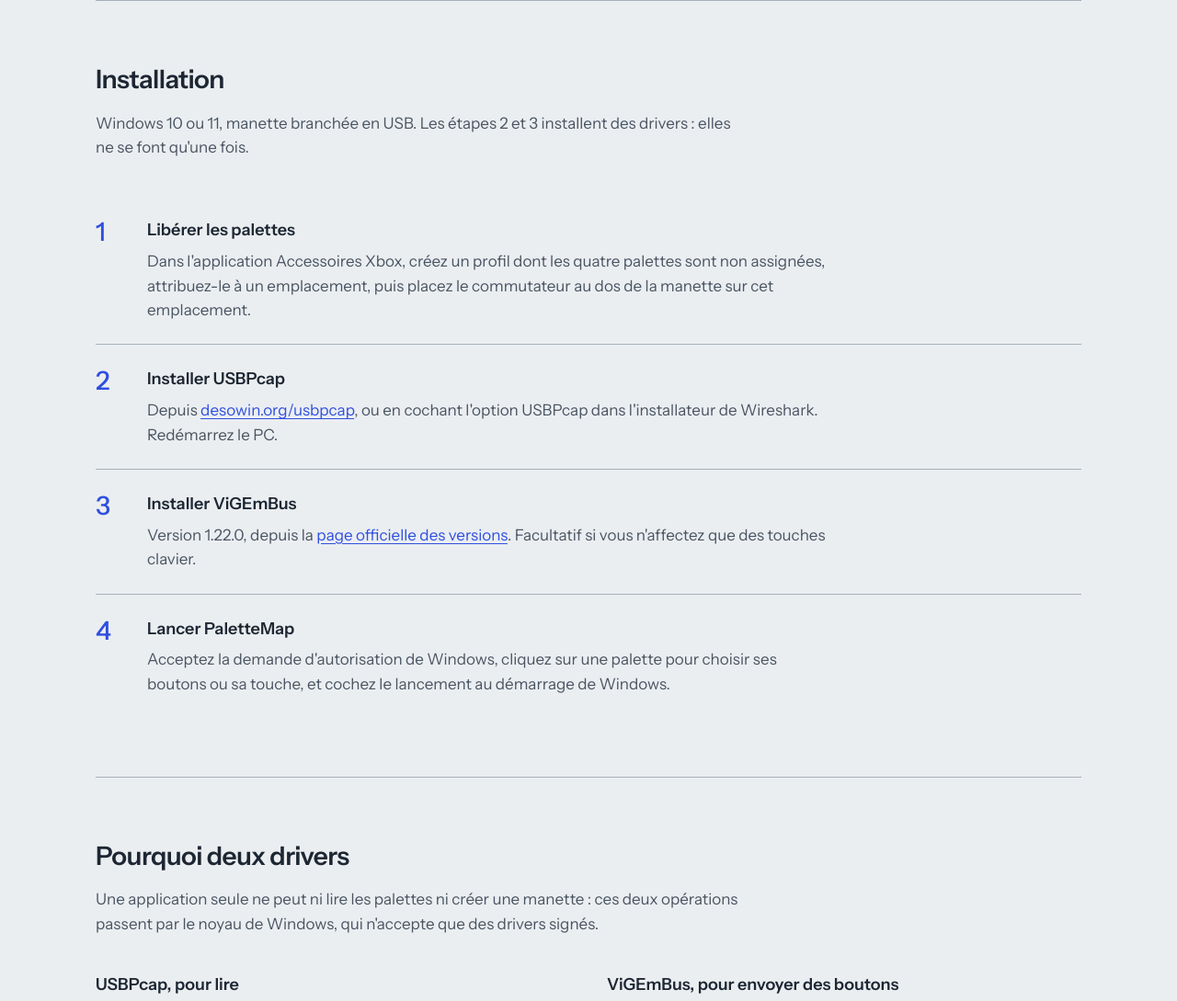
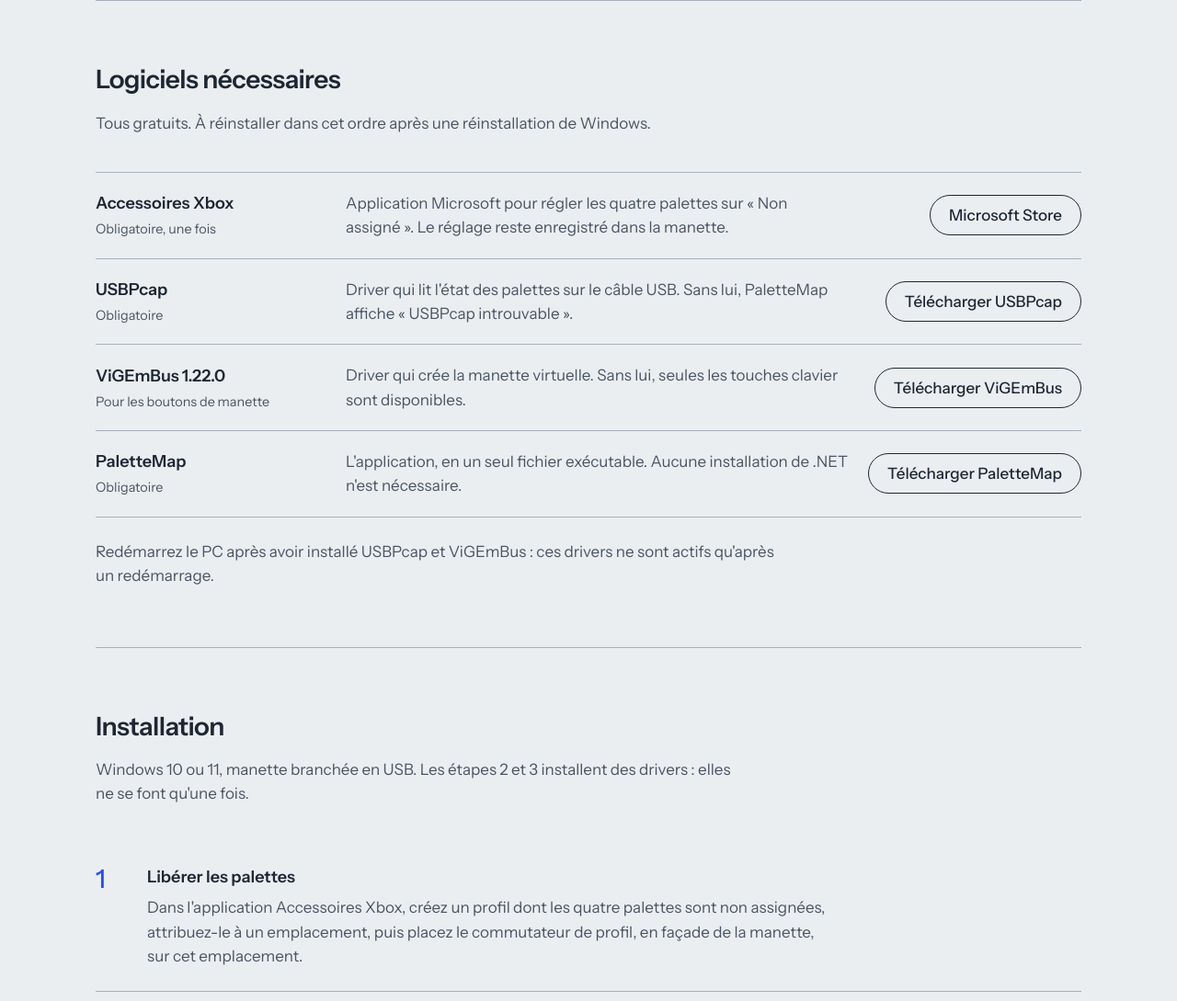
Before and after one commit to Ninjathune-Human/PaletteMap, a plain HTML site: page index.html in a window 1280 px wide. Shown: the part 1040-2129 px from the top of the page at 92% size. Drawn offline with Linux system fonts and the light colour scheme.

Commit message:
Documenter les logiciels nécessaires et leurs liens de téléchargement
README : principe de fonctionnement, tableau des logiciels indispensables,
étape d'installation d'USBPcap rétablie, redémarrage après les drivers,
note SmartScreen et tableau de dépannage.

Page web : section « Logiciels nécessaires » avec un lien de téléchargement
pour Accessoires Xbox, USBPcap, ViGEmBus et PaletteMap.

Co-Authored-By: Claude Opus 5.5 <noreply@anthropic.com>
Claude-Session: https://claude.ai/code/session_01AAmNf5nNMbb5R8uSGzyQYm

```diff
--- a/index.html
+++ b/index.html
@@ -75,6 +75,16 @@ h2 { font-size: 1.75rem; font-weight: 600; letter-spacing: -0.02em; margin: 0 0
 .steps h3 { font-size: 1.125rem; font-weight: 600; margin: 0 0 6px; }
 .steps p { margin: 0; color: var(--muted); max-width: 66ch; }
 
+.soft { list-style: none; margin: 0; padding: 0; border-top: 1px solid var(--line); }
+.soft li { display: grid; grid-template-columns: 240px minmax(0, 1fr) 220px; gap: 8px 32px; align-items: center; padding: 20px 0; border-bottom: 1px solid var(--line); }
+.soft h3 { font-size: 1.125rem; font-weight: 600; margin: 0; }
+.soft .req { display: block; font-size: .9rem; font-weight: 400; color: var(--muted); margin-top: 2px; }
+.soft p { margin: 0; color: var(--muted); }
+.soft .get { justify-self: end; display: inline-flex; align-items: center; justify-content: center; min-height: 44px; padding: 0 20px; border-radius: 999px; border: 1px solid var(--ink); color: var(--ink); font-weight: 500; text-decoration: none; white-space: nowrap; }
+.soft .get:hover { background: var(--ink); color: var(--paper); }
+.soft .get:focus-visible { outline: 2px solid var(--accent); outline-offset: 3px; }
+.note { color: var(--muted); max-width: 66ch; margin: 24px 0 0; }
+
 .drivers { display: grid; grid-template-columns: repeat(2, minmax(0, 1fr)); gap: 40px; }
 .drivers h3 { font-size: 1.125rem; font-weight: 600; margin: 0 0 8px; }
 .drivers p { margin: 0 0 12px; color: var(--muted); }
@@ -87,6 +97,8 @@ footer { padding: 32px 0 48px; border-top: 1px solid var(--line); color: var(--m
   .flow li { border-top: 0; border-left: 2px solid var(--ink); padding: 0 0 28px 24px; }
   .flow li::before { top: 0; left: -7px; }
   .drivers { grid-template-columns: 1fr; gap: 24px; }
+  .soft li { grid-template-columns: 1fr; }
+  .soft .get { justify-self: start; }
   section { padding: 48px 0; }
 }
 </style>
@@ -145,14 +157,42 @@ footer { padding: 32px 0 48px; border-top: 1px solid var(--line); color: var(--m
       </ol>
     </section>
 
+    <section id="logiciels">
+      <h2>Logiciels nécessaires</h2>
+      <p class="intro">Tous gratuits. À réinstaller dans cet ordre après une réinstallation de Windows.</p>
+      <ul class="soft">
+        <li>
+          <h3>Accessoires Xbox<span class="req">Obligatoire, une fois</span></h3>
+          <p>Application Microsoft pour régler les quatre palettes sur «&nbsp;Non assigné&nbsp;». Le réglage reste enregistré dans la manette.</p>
+          <a class="get" href="https://apps.microsoft.com/detail/9nblggh30xj3">Microsoft Store</a>
+        </li>
+        <li>
+          <h3>USBPcap<span class="req">Obligatoire</span></h3>
+          <p>Driver qui lit l'état des palettes sur le câble USB. Sans lui, PaletteMap affiche «&nbsp;USBPcap introuvable&nbsp;».</p>
+          <a class="get" href="https://desowin.org/usbpcap/">Télécharger USBPcap</a>
+        </li>
+        <li>
+          <h3>ViGEmBus 1.22.0<span class="req">Pour les boutons de manette</span></h3>
+          <p>Driver qui crée la manette virtuelle. Sans lui, seules les touches clavier sont disponibles.</p>
+          <a class="get" href="https://github.com/nefarius/ViGEmBus/releases">Télécharger ViGEmBus</a>
+        </li>
+        <li>
+          <h3>PaletteMap<span class="req">Obligatoire</span></h3>
+          <p>L'application, en un seul fichier exécutable. Aucune installation de .NET n'est nécessaire.</p>
+          <a class="get" href="https://github.com/ninjathune-human/PaletteMap/releases/latest">Télécharger PaletteMap</a>
+        </li>
+      </ul>
+      <p class="note">Redémarrez le PC après avoir installé USBPcap et ViGEmBus : ces drivers ne sont actifs qu'après un redémarrage.</p>
+    </section>
+
     <section id="installation">
       <h2>Installation</h2>
       <p class="intro">Windows 10 ou 11, manette branchée en USB. Les étapes 2 et 3 installent des drivers : elles ne se font qu'une fois.</p>
       <ol class="steps">
-        <li><div><h3>Libérer les palettes</h3><p>Dans l'application Accessoires Xbox, créez un profil dont les quatre palettes sont non assignées, attribuez-le à un emplacement, puis placez le commutateur au dos de la manette sur cet emplacement.</p></div></li>
-        <li><div><h3>Installer USBPcap</h3><p>Depuis <a href="https://desowin.org/usbpcap/">desowin.org/usbpcap</a>, ou en cochant l'option USBPcap dans l'installateur de Wireshark. Redémarrez le PC.</p></div></li>
-        <li><div><h3>Installer ViGEmBus</h3><p>Version 1.22.0, depuis la <a href="https://github.com/nefarius/ViGEmBus/releases">page officielle des versions</a>. Facultatif si vous n'affectez que des touches clavier.</p></div></li>
-        <li><div><h3>Lancer PaletteMap</h3><p>Acceptez la demande d'autorisation de Windows, cliquez sur une palette pour choisir ses boutons ou sa touche, et cochez le lancement au démarrage de Windows.</p></div></li>
+        <li><div><h3>Libérer les palettes</h3><p>Dans l'application Accessoires Xbox, créez un profil dont les quatre palettes sont non assignées, attribuez-le à un emplacement, puis placez le commutateur de profil, en façade de la manette, sur cet emplacement.</p></div></li>
+        <li><div><h3>Installer USBPcap</h3><p>Depuis <a href="https://desowin.org/usbpcap/">desowin.org/usbpcap</a>, ou en cochant l'option «&nbsp;Install USBPcap&nbsp;» (décochée par défaut) dans l'installateur de <a href="https://www.wireshark.org/">Wireshark</a>.</p></div></li>
+        <li><div><h3>Installer ViGEmBus</h3><p>Version 1.22.0, depuis la <a href="https://github.com/nefarius/ViGEmBus/releases">page officielle des versions</a>, rubrique Assets. Facultatif si vous n'affectez que des touches clavier. Redémarrez ensuite le PC.</p></div></li>
+        <li><div><h3>Lancer PaletteMap</h3><p>Téléchargez-le depuis la <a href="https://github.com/ninjathune-human/PaletteMap/releases/latest">page des versions</a>, lancez-le et acceptez la demande d'autorisation de Windows (si un écran bleu SmartScreen apparaît : Informations complémentaires, puis Exécuter quand même), cliquez sur une palette pour choisir ses boutons ou sa touche, et cochez le lancement au démarrage de Windows.</p></div></li>
       </ol>
     </section>
 
```
Also changed, not shown: 1 other file.
